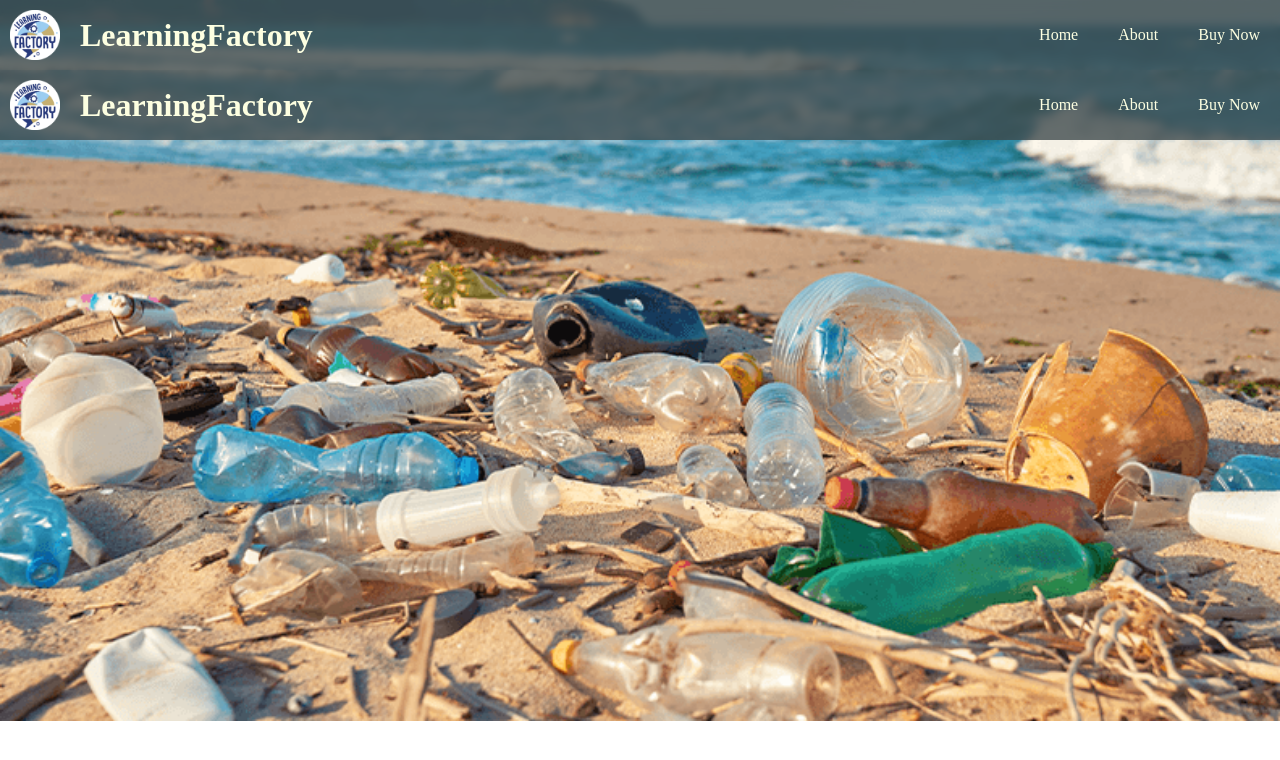
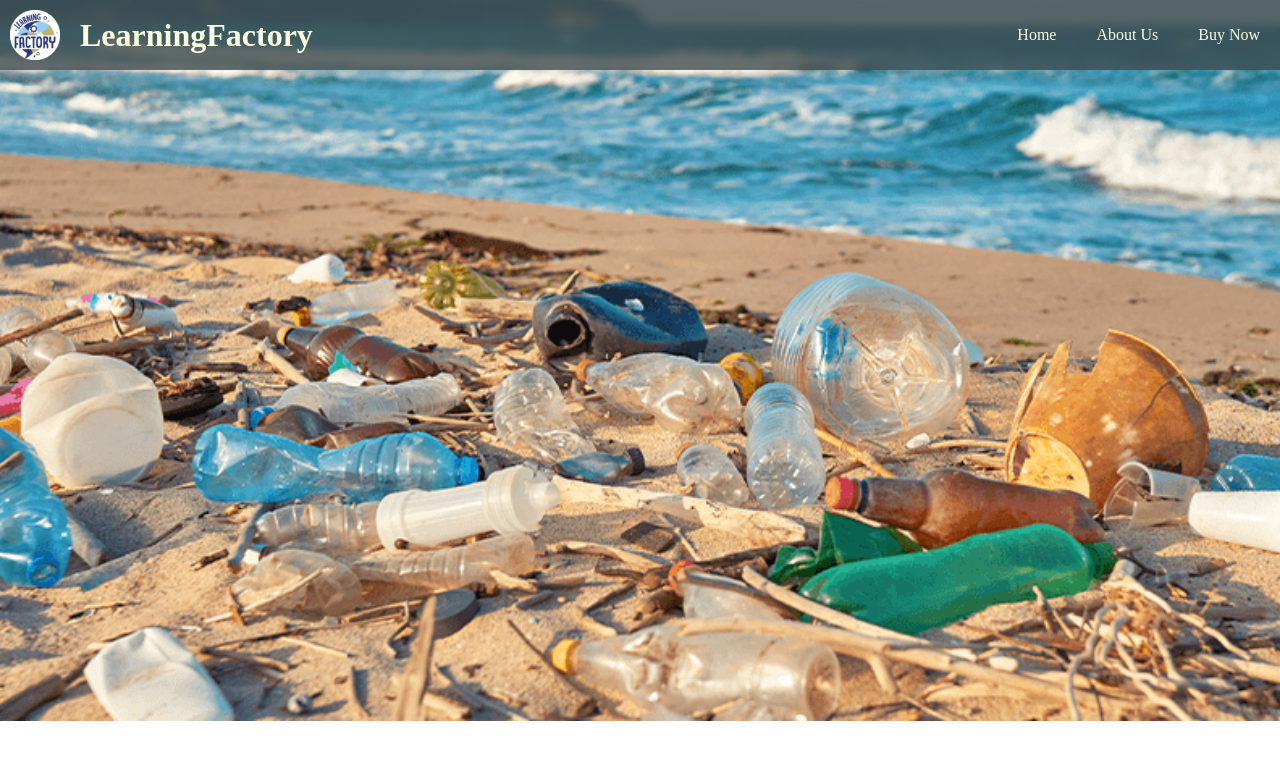
Before and after one commit to Xbilbaoo/LearningFactory, an Angular app: page / in a window 1280 px wide. Before the commit this address led to /Home. Shown: the top 760 px of the page. Built offline with nearby package versions, Linux system fonts and the light colour scheme.

Commit message:
chore: update dependencies

```diff
--- a/package.json
+++ b/package.json
@@ -23,6 +23,7 @@
   "private": true,
   "packageManager": "npm@11.6.4",
   "dependencies": {
+    "@angular/cdk": "^21.0.6",
     "@angular/common": "^21.0.0",
     "@angular/compiler": "^21.0.0",
     "@angular/core": "^21.0.0",
--- a/src/app/app.routes.ts
+++ b/src/app/app.routes.ts
@@ -1,7 +1,4 @@
 import { Routes } from '@angular/router';
 import { App } from './app';
 
-export const routes: Routes = [
-    { path: '', redirectTo: '/Home', pathMatch: 'full'},
-    { path: 'Home', component: App }
-];
+export const routes: Routes = [ ];
--- a/src/app/app.ts
+++ b/src/app/app.ts
@@ -4,7 +4,7 @@ import { Header } from './components/header/header';
 
 @Component({
   selector: 'app-root',
-  imports: [RouterOutlet, Header],
+  imports: [Header, RouterOutlet],
   templateUrl: './app.html',
   styleUrl: './app.scss'
 })
--- a/src/app/components/header/header.html
+++ b/src/app/components/header/header.html
@@ -5,9 +5,9 @@
         </div>
         <nav>
             <ul>
-                <li><a [routerLink]="['/Home']"></a>Home</li>
-                <li>About</li>
-                <li>Buy Now</li>
+                <li><a [routerLink]="['/Home']">Home</a></li>
+                <li><a [routerLink]="['/About']">About Us</a></li>
+                <li><a [routerLink]="['/Buy']">Buy Now</a></li>
             </ul>
         </nav>
 </header>
--- a/src/app/components/header/header.scss
+++ b/src/app/components/header/header.scss
@@ -1,3 +1,4 @@
+
 .header {
 
     padding: 10px;
@@ -32,6 +33,15 @@
             gap: 40px;
             padding: 10px;
 
+            li {
+                a {
+                    display: inline-block;
+                    text-decoration: none;
+                    color: #FDFFE1;
+                    transition: transform 0.5s;
+                    &:hover { transform: scale(1.2); }
+                }
+            }
         }
     }
 }
--- a/src/app/components/header/header.ts
+++ b/src/app/components/header/header.ts
@@ -1,6 +1,6 @@
 import { Component } from '@angular/core';
 import { RouterLink } from '@angular/router';
-
+import { BreakpointObserver, Breakpoints } from '@angular/cdk/layout';
 @Component({
   selector: 'header-component',
   imports: [RouterLink],
--- a/src/index.html
+++ b/src/index.html
@@ -1,11 +1,11 @@
-<!doctype html>
+<!DOCTYPE html>
 <html lang="en">
   <head>
-  <meta charset="utf-8">
+    <meta charset="utf-8" />
     <title>LearningFactory</title>
-  <base href="/">
-  <meta name="viewport" content="width=device-width, initial-scale=1">
-  <link rel="icon" type="image/x-icon" href="favicon.ico">
+    <base href="/" />
+    <meta name="viewport" content="width=device-width, initial-scale=1" />
+    <link rel="icon" type="image/x-icon" href="favicon.ico" />
   </head>
   <body>
     <app-root></app-root>
```
Also changed, not shown: 1 other file (tests, documents, lock files or other folders). Lines whose indentation alone changed are shown as unchanged.
